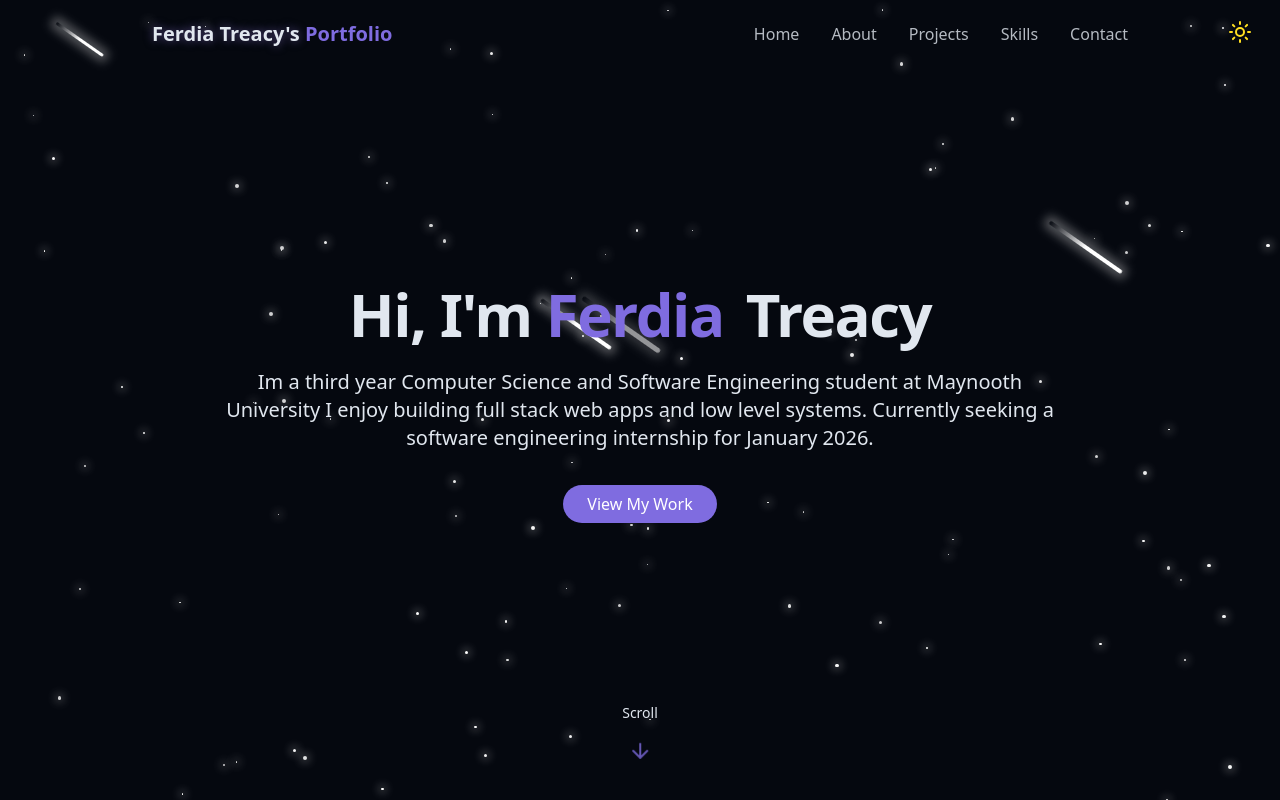
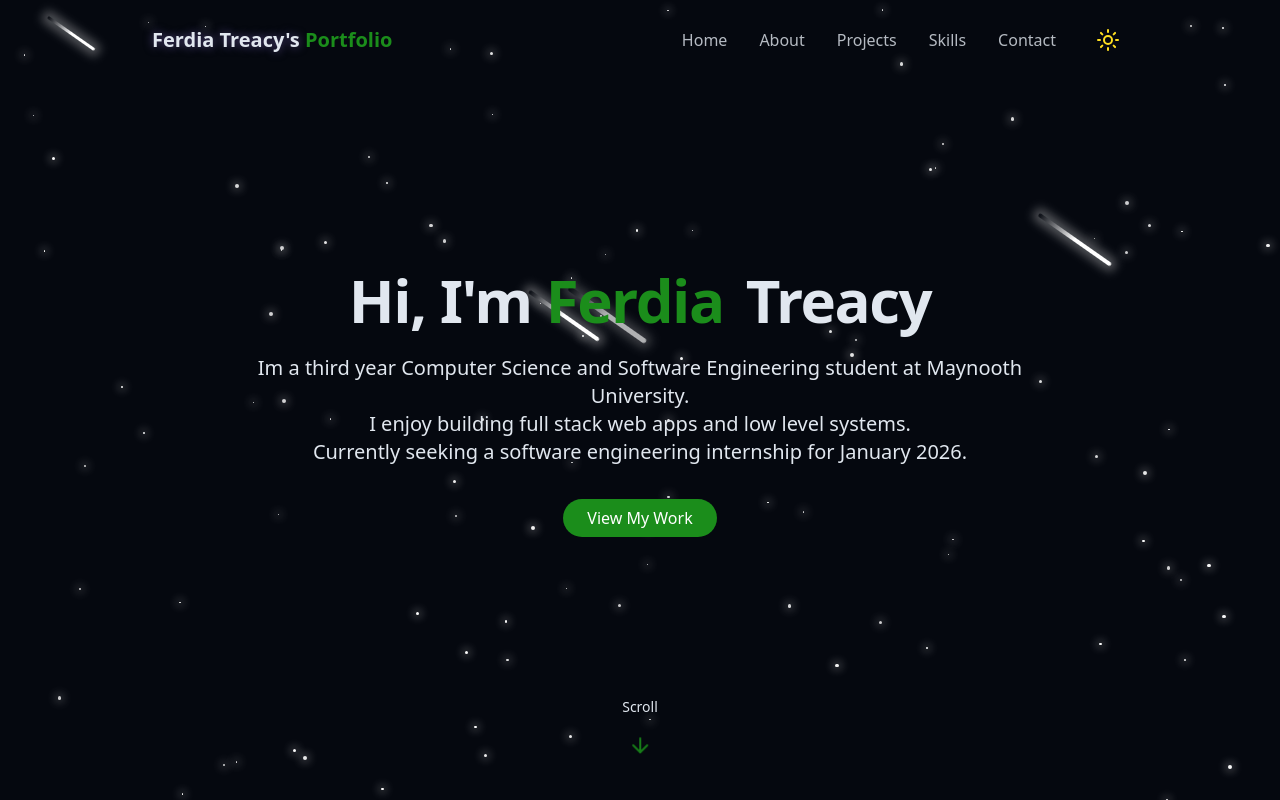
Before and after one commit to FerdiaMT/ferdiaPortfolio, a React (Vite) app: page / in a window 1280 px wide. Shown: the top 800 px of the page. Built offline with nearby package versions, Linux system fonts and the light colour scheme.

Commit message:
changed theme , fixed toolbar

```diff
--- a/src/components/ContactSection.jsx
+++ b/src/components/ContactSection.jsx
@@ -17,23 +17,26 @@ export const ContactSection = () => {
 
                 <div className = "grid grid-cols-1 md:grid-cols-2 gap-8">
 
-                    <div className = "space-y-8">
+                    <div className = "space-y-8 bg-card p-6 rounded-lg shadow-xs">
                         <h3 className = "text-2xl font-semibold mb-6">Contact Information</h3>
 
                         <div className = "space-y-6 justify-center">
 
-                            <div className = "flex items-start space-x-4">
+                            <div className = "relative w-full flex items-center justify-center w-full">
 
-                                <div className="p-3 rounded-full bg-primary/10">
-                                    <Mail className="h-6 w-6 text-primary"/> {" "}
-                                </div>
 
-                                <div>
-                                    <h4 className="font-medium">Email</h4>
-                                    <a href = "mailto:ferdiatreacy@gmail.com" className= "text-muted-foreground hover:text-primary transition-colors duration-300">
-                                        ferdiatreacy@gmail.com
-                                    </a>
-                                </div>
+
+                                    <div className="p-3 rounded-full bg-primary/10 ml-auto">
+                                        <Mail className="h-6 w-6 text-primary"/> {" "}
+                                    </div>
+
+                                    <div className = "flex flex-col text-center w-full space-y-1 -translate-x-4">
+                                        <h4 className="font-medium ">Email</h4>
+                                        <a href = "mailto:ferdiatreacy@gmail.com" className= "text-muted-foreground hover:text-primary transition-colors duration-300 ">
+                                            ferdiatreacy@gmail.com
+                                        </a>
+                                    </div>
+
 
                             </div>
 
@@ -43,7 +46,7 @@ export const ContactSection = () => {
                                     <Phone className="h-6 w-6 text-primary"/> {" "}
                                 </div>
 
-                                <div>
+                                <div className = "flex flex-col items-center space-y-1 w-full -translate-x-6">
                                     <h4 className="font-medium">Phone Number</h4>
                                     <p  className= "text-muted-foreground hover:text-primary transition-colors duration-300">
                                         +353 087 7842 759
@@ -54,19 +57,19 @@ export const ContactSection = () => {
                         </div>
                     </div>
 
-                     <div className = "space-y-8">
-                        <h3 className = "text-2xl font-semibold mb-6">Socials</h3>
+                     <div className = "space-y-8 bg-card p-6 rounded-lg shadow-xs">
+                        <h3 className = "text-2xl font-semibold mb-6 "  >Socials</h3>
 
-                        <div className = "space-y-6 justify-center">
+                        <div className = "space-y-6 justify-center ">
 
 
-                            <div className = "flex items-start space-x-4">
+                            <div className = "flex items-start space-x-4" >
 
                                 <div className="p-3 rounded-full bg-primary/10">
                                     <Linkedin className="h-6 w-6 text-primary"/> {" "}
                                 </div>
 
-                                <div>
+                                <div className = "flex flex-col items-center space-y-1 w-full -translate-x-7">
                                     <h4 className="font-medium">LinkedIn</h4>
                                     <a href = "https://www.linkedin.com/in/ferdia-matti-treacy-0a3423331/" className= "text-muted-foreground hover:text-primary transition-colors duration-300">
                                         Ferdia Matti Treacy
@@ -81,7 +84,7 @@ export const ContactSection = () => {
                                     <Github className="h-6 w-6 text-primary"/> {" "}
                                 </div>
 
-                                <div>
+                                <div className = "flex flex-col items-center space-y-1 w-full -translate-x-7">
                                     <h4 className="font-medium">GitHub</h4>
                                     <a href = "https://github.com/FerdiaMT" className= "text-muted-foreground hover:text-primary transition-colors duration-300">
                                         FerdiaMT
--- a/src/components/Footer.jsx
+++ b/src/components/Footer.jsx
@@ -4,13 +4,13 @@ import { ArrowUp } from "lucide-react";
 
 export const Footer = () => {
     return(
-        <footer className="py-12 px-4 bg-card relative border-t border-border mt-12 pt-8 flex flex-wrap justify-between items-center">
+        <footer className="py-12 px-4 bg-card relative border-t border-border mt-12 pt-8 flexbox flex-wrap items-center">
             {" "}
-            <p className = "text-sm text-muted-foreground">
-                &copy; {new Date().getFullYear()} Ferdia.tech, All rights reserved.{" "}
+            <p className = "text-sm text-muted-foreground justifuy-center">
+                &copy; {new Date().getFullYear()} ferdia.tech, All rights reserved.{" "}
             </p>
 
-            <a href= "#hero" className="p-2 rounded-full bg-primary/10 hover:pg-primary/20 text-primary transition-colors"> <ArrowUp size = {20}/></a>
+            <a href= "#hero" className="p-2 rounded-full bg-primary/10 hover:pg-primary/20 text-primary transition-colors absolute right-5 top-9"> <ArrowUp size = {20}/></a>
         </footer>
     );
 }
--- a/src/components/HeroSection.jsx
+++ b/src/components/HeroSection.jsx
@@ -16,8 +16,8 @@ export const HeroSection = () => {
                     </h1>
 
                     <p className = "text-lg md:text-xl text-muted-foreground max-2-2xl mx-auto opacity-0 animate-fade-in-delay-3">
-                        Im a third year Computer Science and Software Engineering student at Maynooth University
-                        I enjoy building full stack web apps and low level systems.
+                        Im a third year Computer Science and Software Engineering student at Maynooth University.   <br></br>
+                        I enjoy building full stack web apps and low level systems.                                    <br></br>
                         Currently seeking a software engineering internship for January 2026.
                     </p>
 
--- a/src/components/NavBar.jsx
+++ b/src/components/NavBar.jsx
@@ -2,6 +2,7 @@ import {cn} from"@/lib/utils";
 import { Menu, X } from "lucide-react";
 import {useState} from "react";
 import { useEffect } from "react";
+import { ThemeToggle } from "./ThemeToggle";
 
 const navItems = [
     { name: "Home", href: "#hero"},
@@ -48,10 +49,18 @@ export const Navbar = () => {
                 </a>
 
                 {/* desk Menu Button */}
-                <div className = "hidden md:flex space-x-8">
+                <div className = "hidden md:flex space-x-8 space-y-0 items-center justify-center">
                     {navItems.map((item, key) =>(
-                        <a key={key} href = {item.href} className= "text-foreground/80 hover:text-primary transition-colors duration-300"> {item.name} </a>
+                        <div>
+                            <a key={key} href = {item.href} className= "text-foreground/80 hover:text-primary transition-colors duration-300"> {item.name} </a>
+                        </div>
+
                     ))}
+                    <div>
+                        <ThemeToggle />
+                    </div>
+
+
                 </div>
 
                 {/* Mobile Menu Button */}
--- a/src/components/SkillsSection.jsx
+++ b/src/components/SkillsSection.jsx
@@ -31,12 +31,12 @@ const skills = [
 
 ];
 
-const categories = ["All","Programming Languages","Web Development","Tools"];
+const categories = ["Programming Languages","Web Development","Tools","All"];
 
 
 export const SkillsSection = () => {
 
-    const[activeCategory, setActiveCategory] = useState("All")
+    const[activeCategory, setActiveCategory] = useState("Programming Languages")
 
     const filteredSkills = skills.filter(
         (skill) =>
--- a/src/components/ThemeToggle.jsx
+++ b/src/components/ThemeToggle.jsx
@@ -1,6 +1,6 @@
 import { Moon, Sun } from 'lucide-react';
 import { useState , useEffect } from 'react';
-import { cn } from '@/lib/utils';
+import { cn } from "../lib/utils";
 
 export const ThemeToggle = () => {
     const [isDarkMode, setIsDarkMode] = useState(true);
@@ -31,7 +31,7 @@ export const ThemeToggle = () => {
     }
 
     return(
-        <button onClick={toggleTheme} className={cn("fixed max-sm:hidden top-3 right-5 z-50 p-2 rounded-full transition-colors duration-300",
+        <button onClick={toggleTheme} className={cn(" max-sm:hidden right-5 z-50 p-2 rounded-full transition-colors duration-300",
         "focus:outlin-hidden"
         )}>
             {" "}
--- a/src/index.css
+++ b/src/index.css
@@ -81,7 +81,7 @@
 
     --card: 222 47% 8%;
 
-    --primary: 250 65% 65%;
+    --primary: 120, 68%, 33%;
     --primary-foreground: 213 31% 91%;
 
     --border: 217 33% 20%;
--- a/src/pages/Home.jsx
+++ b/src/pages/Home.jsx
@@ -13,7 +13,6 @@ export const Home = () =>{
     return (
         <div className= "min-h-screen bg-background text-foreground overflow-x-hidden">
         {/* Theme Toggle */}
-            <ThemeToggle />
         {/* Background Effects */}
             <StarBackground />
         {/* Navbar */}
```
